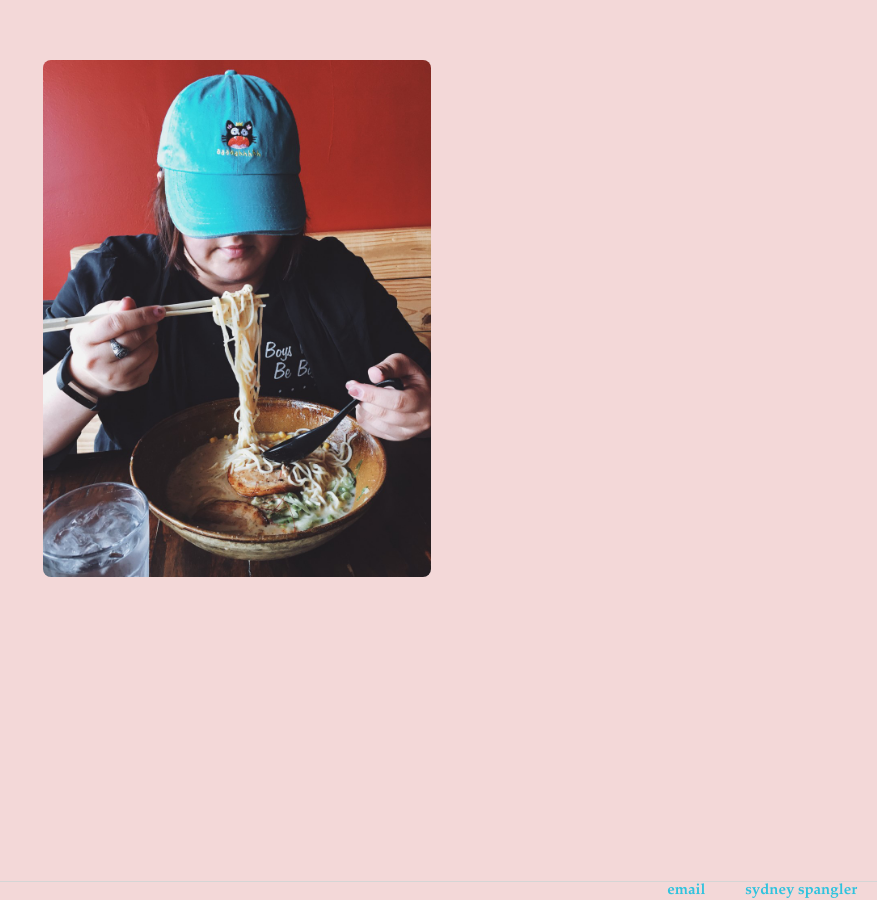
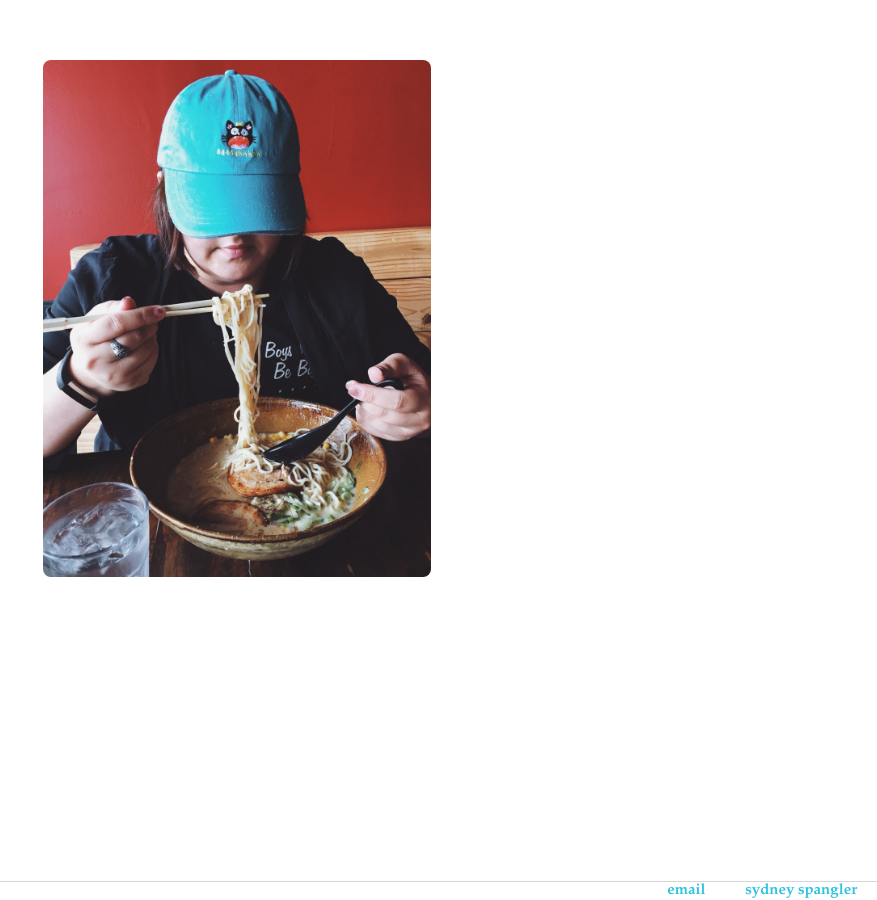
Before and after one commit to sydneyspangler/sydneyspangler.github.io, a Jekyll site: the page built from index.html, in a window 1280 px wide. Shown: the whole page, without its empty margins (403-1280 px from the left). Built offline with Jekyll 4.4.1, drawn with Linux system fonts in a browser that asks for light colours.

Commit message:
Update main.css

```diff
--- a/css/main.css
+++ b/css/main.css
@@ -1,5 +1,8 @@
 html{
     background-color: #f3d8d8;
+}
+#home{
+    background-color: #ffffff;
 }
 body {
     margin: 0 auto;
```
